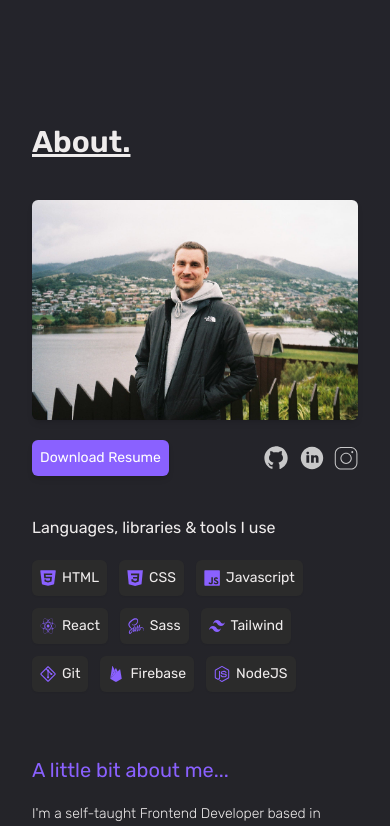
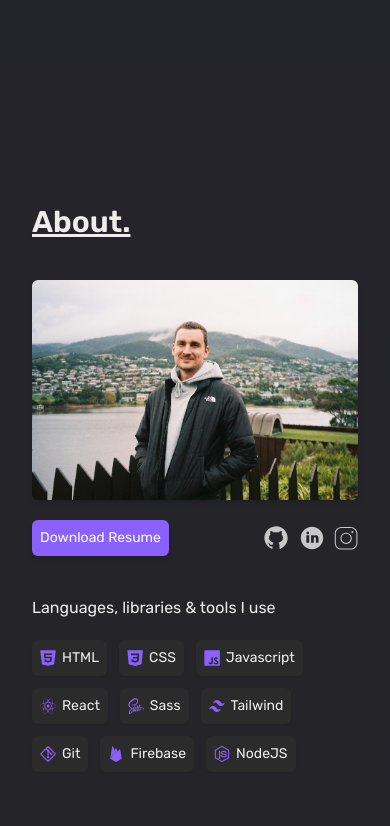
Before and after one commit to maxxjonesyy/portfolio, a React (Vite) app: page / in a window 390 px wide. Shown: the part 820-1646 px from the top of the page. Built offline with nearby package versions, Linux system fonts and the light colour scheme.

Commit message:
add margin top for mobile

```diff
--- a/src/pages/Home/About.jsx
+++ b/src/pages/Home/About.jsx
@@ -21,7 +21,7 @@ function About({ theme }) {
   return (
     <div
       id='about'
-      className='flex flex-col justify-center min-h-screen md:gap-20 container-padding container-width md:flex-row md:items-center'
+      className='flex flex-col justify-center min-h-screen mt-20 md:mt-0 md:gap-20 container-padding container-width md:flex-row md:items-center'
     >
       <div className='max-w-[450px]'>
         <h2 className='pb-10 text-3xl font-bold underline drop-shadow-sm text-lightText dark:text-darkText lg:text-4xl'>
```
